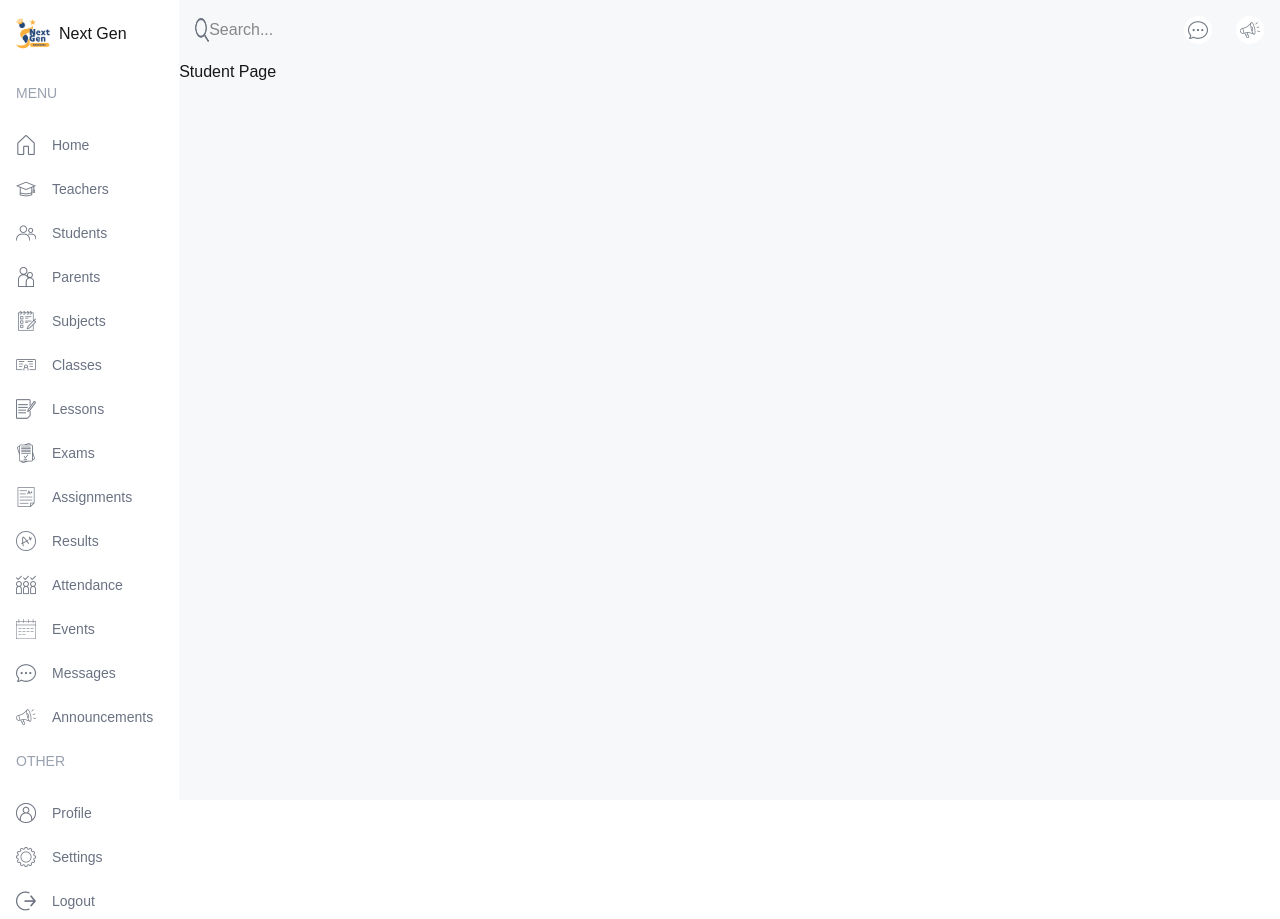
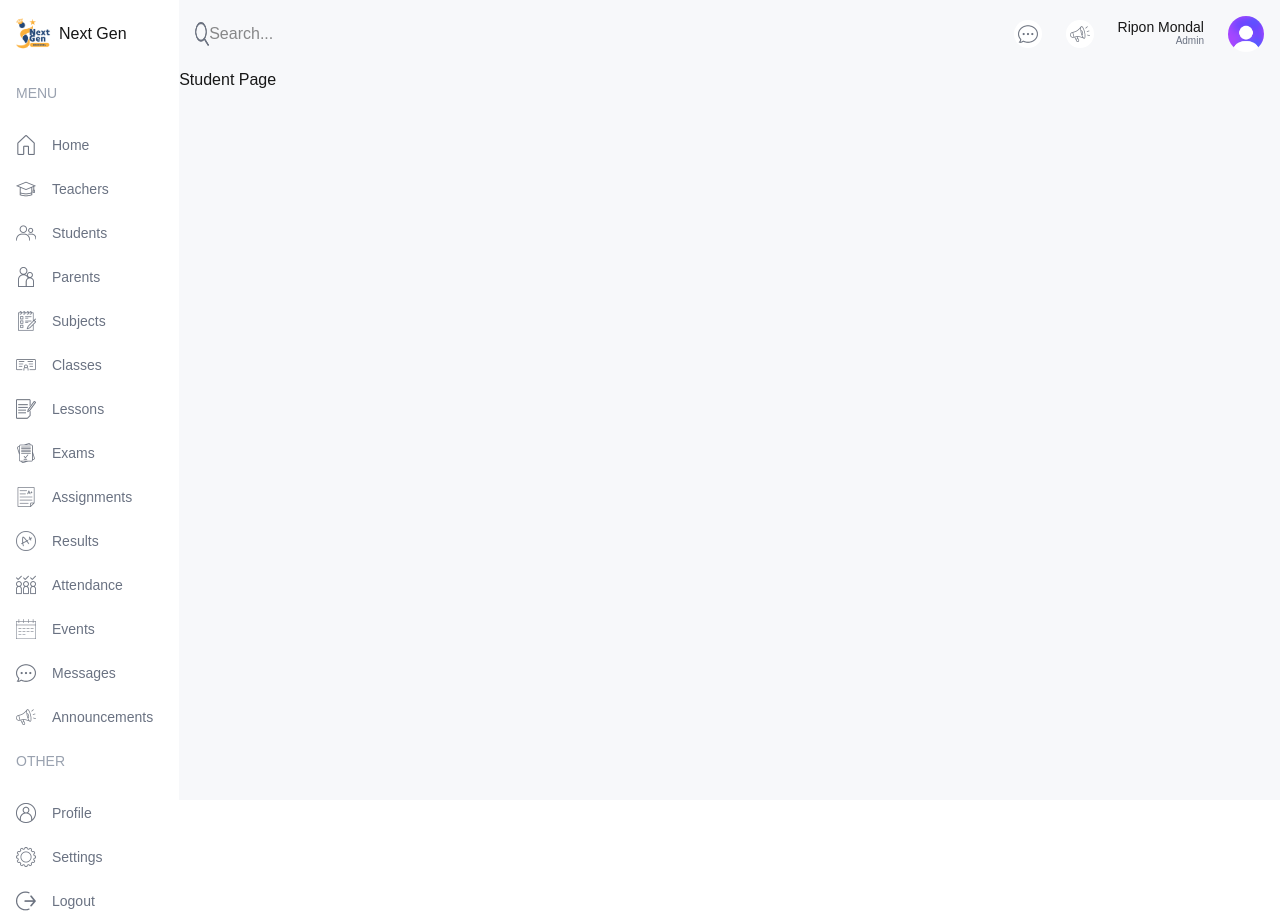
Before and after one commit to riponmondalbd/next-gen-school, a Next.js app: page /student in a window 1280 px wide. Built offline with nearby package versions, Linux system fonts and the light colour scheme.

Commit message:
Navbar.tsx --> create user name, title and avatar

```diff
--- a/src/components/Navbar.tsx
+++ b/src/components/Navbar.tsx
@@ -31,6 +31,17 @@ export default function Navbar() {
         </div>
 
         {/* user name & title */}
+        <div className="flex flex-col">
+          <span className="text-sm leading-3 font-medium">Ripon Mondal</span>
+          <span className="text-[10px] text-gray-500 text-right">Admin</span>
+        </div>
+        <Image
+          src={"/assets/avatar.png"}
+          alt="avatar"
+          width={36}
+          height={36}
+          className="rounded-full"
+        />
       </div>
     </div>
   );
```
